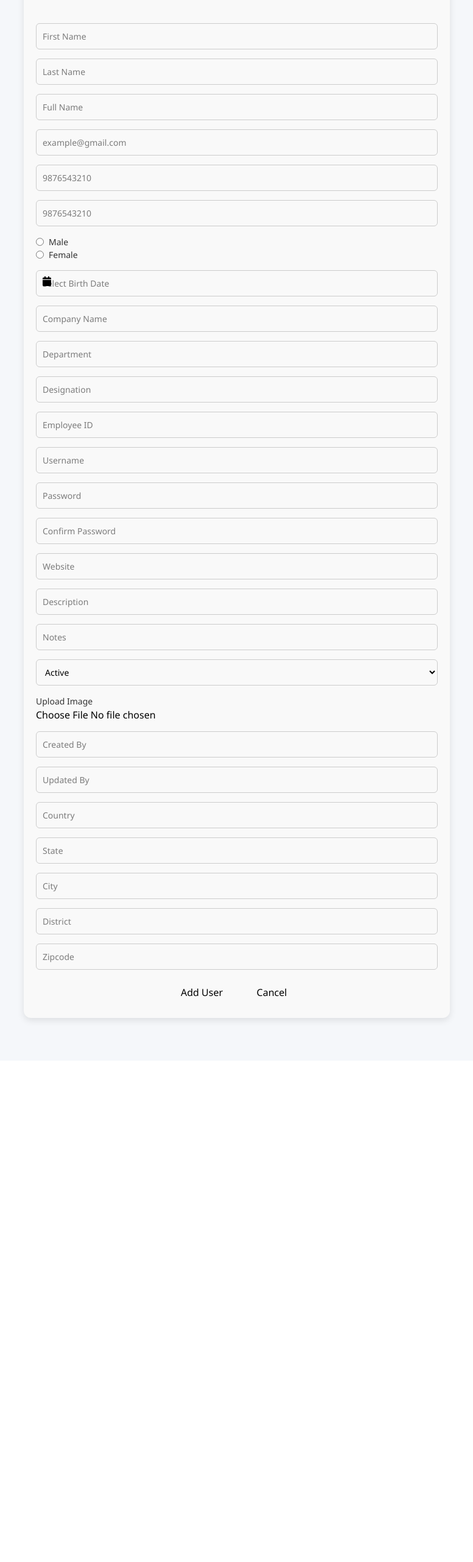
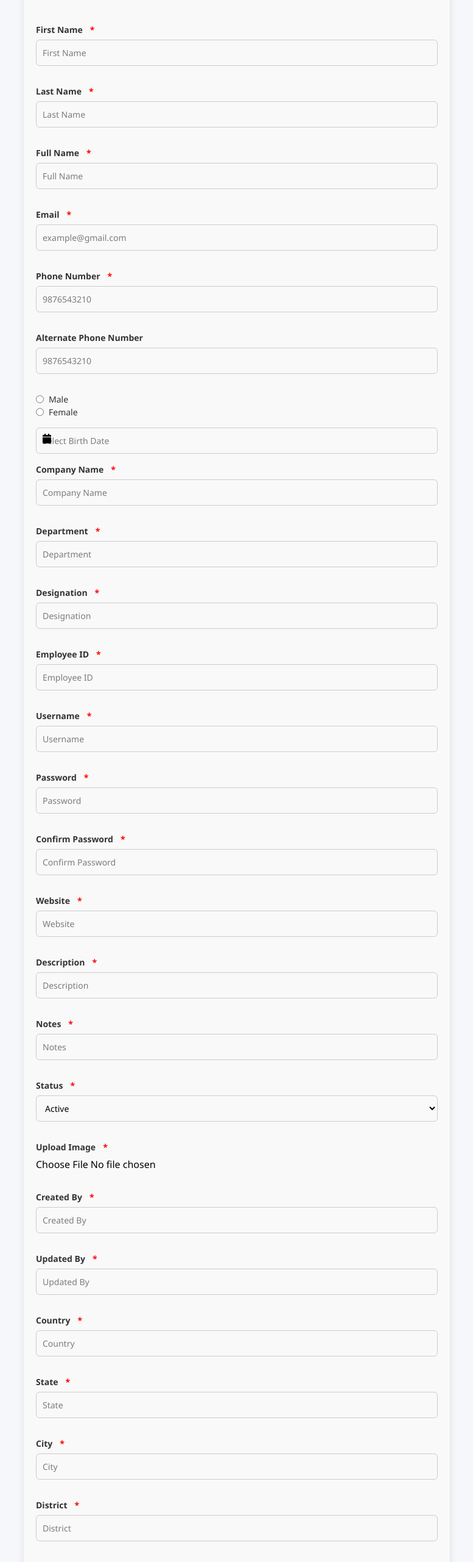
Before and after one commit to Bansi1705/newDemo, a React (Vite) app: page /userProfile in a window 1280 px wide. Shown: the part 234-2795 px from the top of the page at 61% size, without its empty margins (251-1028 px from the left). Before the commit the page ends 1973 px from the top, so only its background shows below. Built offline with nearby package versions, Linux system fonts and the light colour scheme; sample sign-in values are in the browser's storage.

Commit message:
[BC][changes done in userProfile page]

```diff
--- a/src/App.css
+++ b/src/App.css
@@ -1,3 +1,29 @@
 .error-message{
     color:red;
 }
+.form-group {
+  display: flex;
+  flex-direction: column;
+  margin-bottom: 16px;
+}
+
+.form-label {
+  font-size: 14px;
+  font-weight: 600;
+  margin-bottom: 6px;
+}
+
+.required-mark {
+  color: red;
+  margin-left: 4px;
+}
+
+.input-error {
+  border: 1px solid red;
+}
+
+.error-message {
+  color: red;
+  font-size: 12px;
+  margin-top: 4px;
+}
--- a/src/Components/CommonComponents/DropDown.tsx
+++ b/src/Components/CommonComponents/DropDown.tsx
@@ -9,9 +9,19 @@ export const DropDown: React.FC<dropdownOption> = ({
   error,
   dropDownChange,
   placeholder,
+  label,
+  required = false,
 }) => {
   return (
-    <>
+    <div className="form-group">
+      {label && (
+        <label htmlFor="selectFeild" className="form-label">
+          {label}
+
+          {required && <span className="required-mark">*</span>}
+        </label>
+      )}
+
       <select
         name={selectName}
         id="selectFeild"
@@ -21,12 +31,12 @@ export const DropDown: React.FC<dropdownOption> = ({
       >
         {placeholder && <option value="">{placeholder}</option>}
         {optionsLabel?.map((optionLabel, index) => (
-          <option key={index} value={optionLabel} disabled={disabled} >
+          <option key={index} value={optionLabel} disabled={disabled}>
             {optionLabel}
           </option>
         ))}
       </select>
       {error && <p className="form-error">{error}</p>}
-    </>
+    </div>
   );
 };
--- a/src/Components/CommonComponents/FileUpload.tsx
+++ b/src/Components/CommonComponents/FileUpload.tsx
@@ -6,17 +6,20 @@ type FileUploadProps = {
   onFileSelect: (file: File) => void;
   label?: string;
   accept?: string;
+  required?: boolean;
 };
 
 const FileUpload = ({
   onFileSelect,
   label = "Upload File",
   accept = "*/*",
+  required = false,
 }: FileUploadProps) => {
   const handleChange = (e: React.ChangeEvent<HTMLInputElement>) => {
     const file = e.target.files?.[0];
 
-    console.log(file)
+    console.log(file);
+
     if (!file) return;
 
     if (file.size <= CONSTANT.MAX_FILE_SIZE) {
@@ -27,8 +30,12 @@ const FileUpload = ({
   };
 
   return (
-    <div>
-      <label>{label}</label>
+    <div className="form-group">
+      <label className="form-label">
+        {label}
+        {required && <span className="required-mark">*</span>}
+      </label>
+
       <input type="file" accept={accept} onChange={handleChange} />
     </div>
   );
--- a/src/Components/CommonComponents/InputFeild.tsx
+++ b/src/Components/CommonComponents/InputFeild.tsx
@@ -9,10 +9,19 @@ const InputField: React.FC<inputProps> = ({
   error,
   classname,
   placeholder,
-  onKeyDown
+  onKeyDown,
+  label,
+  required = false,
 }) => {
   return (
-    <>
+    <div className="form-group">
+      {label && (
+        <label htmlFor={id} className="form-label">
+          {label}
+          {required && <span className="required-mark">*</span>}
+        </label>
+      )}
+
       <input
         type={type}
         id={id}
@@ -24,8 +33,9 @@ const InputField: React.FC<inputProps> = ({
         onKeyDown={onKeyDown}
         autoComplete="off"
       />
+
       {error && <span className="error-message">{error}</span>}
-    </>
+    </div>
   );
 };
 
--- a/src/Interface/types.ts
+++ b/src/Interface/types.ts
@@ -49,6 +49,8 @@ export interface inputProps {
   classname?: string;
   id?: string;
   onKeyDown?: React.KeyboardEventHandler<HTMLInputElement>;
+  label?:string;
+  required?:boolean;
 }
 
 export interface dropdownOption {
@@ -60,6 +62,8 @@ export interface dropdownOption {
   optionsLabel?: string[];
   error?: string;
   placeholder?: string;
+  label?:string;
+  required?:boolean;
 }
 
 export interface searchBarProps {
--- a/src/Pages/UserProfile.tsx
+++ b/src/Pages/UserProfile.tsx
@@ -20,13 +20,11 @@ function UserProfile() {
     gender: "",
     dateOfBirth: null,
 
-    // Company Details
     companyName: "",
     department: "",
     designation: "",
     employeeId: "",
 
-    // Address Details
     address: [
       {
         country: "",
@@ -37,22 +35,21 @@ function UserProfile() {
       },
     ],
 
-    // Account Details
     username: "",
     password: "",
     confirmPassword: "",
 
-    // Other Details
     website: "",
     description: "",
     notes: "",
-    status: "",
+    status: "Active",
     profileImage: null,
     createdBy: "",
     updatedBy: "",
   };
 
-  const [userData, setUserData] = useState<UserProfile>(initialState);
+  const [userData, setUserData] = useState<UserProfile[]>([]);
+  const [formData, setFormData] = useState<UserProfile>(initialState);
 
   const [error, setError] = useState<Record<string, string>>({});
 
@@ -61,7 +58,7 @@ function UserProfile() {
   ) => {
     const { name, value } = e.target;
 
-    setUserData((prev) => ({
+    setFormData((prev) => ({
       ...prev,
       [name]: value,
     }));
@@ -75,7 +72,7 @@ function UserProfile() {
   const handleAddressChange = (e: React.ChangeEvent<HTMLInputElement>) => {
     const { name, value } = e.target;
 
-    setUserData((prev) => ({
+    setFormData((prev) => ({
       ...prev,
       address: [
         {
@@ -94,124 +91,125 @@ function UserProfile() {
   const validate = () => {
     const newError: Record<string, string> = {};
 
-    if (!userData.firstName.trim()) {
+    if (!formData.firstName.trim()) {
       newError.firstName = CONSTANT.VALIDATION.FIRSTNAME;
     }
 
-    if (!userData.lastName.trim()) {
+    if (!formData.lastName.trim()) {
       newError.lastName = CONSTANT.VALIDATION.LASTNAME;
     }
 
-    if (!userData.fullName.trim()) {
+    if (!formData.fullName.trim()) {
       newError.fullName = CONSTANT.VALIDATION.FULLNAME;
     }
 
-    if (!userData.email.trim()) {
+    if (!formData.email.trim()) {
       newError.email = CONSTANT.VALIDATION.EMAIL;
     } else if (
-      !/^[A-Z0-9._%+-]+@[A-Z0-9.-]+\.[A-Z]{2,}$/i.test(userData.email)
+      !/^[A-Z0-9._%+-]+@[A-Z0-9.-]+\.[A-Z]{2,}$/i.test(formData.email)
     ) {
       newError.email = "Invalid Email Address";
     }
 
-    if (!userData.phoneNumber.trim()) {
+    if (!formData.phoneNumber.trim()) {
       newError.phoneNumber = CONSTANT.VALIDATION.PHONENUMBER;
-    } else if (!/^\d{10}$/.test(userData.phoneNumber)) {
+    } else if (!/^\d{10}$/.test(formData.phoneNumber)) {
       newError.phoneNumber = "Phone Number must be 10 digits";
     }
 
     if (
-      userData.alternatePhoneNumber &&
-      !/^\d{10}$/.test(userData.alternatePhoneNumber)
+      formData.alternatePhoneNumber &&
+      !/^\d{10}$/.test(formData.alternatePhoneNumber)
     ) {
       newError.alternatePhoneNumber = CONSTANT.VALIDATION.ALTERNATEPHONENUMBER;
     }
 
-    if (!userData.gender) {
+    if (!formData.gender) {
       newError.gender = CONSTANT.VALIDATION.GENDER;
     }
 
-    if (!userData.dateOfBirth) {
+    if (!formData.dateOfBirth) {
       newError.dateOfBirth = CONSTANT.VALIDATION.DATEOFBIRTH;
     }
 
-    if (!userData.companyName.trim()) {
+    if (!formData.companyName.trim()) {
       newError.companyName = CONSTANT.VALIDATION.COMPANYNAME;
     }
 
-    if (!userData.department.trim()) {
+    if (!formData.department.trim()) {
       newError.department = CONSTANT.VALIDATION.DEPARTMENT;
     }
 
-    if (!userData.designation.trim()) {
+    if (!formData.designation.trim()) {
       newError.designation = CONSTANT.VALIDATION.DESIGNATION;
     }
 
-    if (!userData.employeeId.trim()) {
+    if (!formData.employeeId.trim()) {
       newError.employeeId = CONSTANT.VALIDATION.EMPLOYEEID;
     }
 
-    if (!userData.username.trim()) {
+    if (!formData.username.trim()) {
       newError.username = CONSTANT.VALIDATION.USERNAME;
     }
 
-    if (!userData.password.trim()) {
+    if (!formData.password.trim()) {
       newError.password = CONSTANT.VALIDATION.PASSWORD;
-    } else if (userData.password.length < 6) {
+    } else if (formData.password.length < 6) {
       newError.password = "Password must be at least 6 characters";
     }
 
-    if (!userData.confirmPassword.trim()) {
+    if (!formData.confirmPassword.trim()) {
       newError.confirmPassword = CONSTANT.VALIDATION.CONFIRMPASSWORD;
-    } else if (userData.password !== userData.confirmPassword) {
+    } else if (formData.password !== formData.confirmPassword) {
       newError.confirmPassword = "Passwords do not match";
     }
 
-    if (!userData.website.trim()) {
+    if (!formData.website.trim()) {
       newError.website = CONSTANT.VALIDATION.WEBSITE;
-    } else if (
-      !/^(https?:\/\/)?([\w-]+\.)+[\w-]{2,}(\/.*)?$/i.test(userData.website)
-    ) {
-      newError.website = "Invalid Website URL";
     }
+    // } else if (
+    //   !/^(https?:\/\/)?([\w-]+\.)+[\w-]{2,}(\/.*)?$/i.test(userData.website)
+    // ) {
+    //   newError.website = "Invalid Website URL";
+    // }
 
-    if (!userData.description.trim()) {
+    if (!formData.description.trim()) {
       newError.description = CONSTANT.VALIDATION.DESCRIPTION;
     }
 
-    if (!userData.notes.trim()) {
+    if (!formData.notes.trim()) {
       newError.notes = CONSTANT.VALIDATION.NOTES;
     }
 
-    if (!userData.status.trim()) {
+    if (!formData.status.trim()) {
       newError.status = CONSTANT.VALIDATION.STATUS;
     }
 
-    if (!userData.createdBy.trim()) {
+    if (!formData.createdBy.trim()) {
       newError.createdBy = CONSTANT.VALIDATION.CREATEDBY;
     }
 
-    if (!userData.updatedBy.trim()) {
+    if (!formData.updatedBy.trim()) {
       newError.updatedBy = CONSTANT.VALIDATION.UPDATEDBY;
     }
 
-    if (!userData.address[0].country.trim()) {
+    if (!formData.address[0].country.trim()) {
       newError.country = CONSTANT.VALIDATION.COUNTRY;
     }
 
-    if (!userData.address[0].state.trim()) {
+    if (!formData.address[0].state.trim()) {
       newError.state = CONSTANT.VALIDATION.STATE;
     }
 
-    if (!userData.address[0].city.trim()) {
+    if (!formData.address[0].city.trim()) {
       newError.city = CONSTANT.VALIDATION.CITY;
     }
 
-    if (!userData.address[0].district.trim()) {
+    if (!formData.address[0].district.trim()) {
       newError.district = CONSTANT.VALIDATION.DISTRICT;
     }
 
-    if (!userData.address[0].zipcode.trim()) {
+    if (!formData.address[0].zipcode.trim()) {
       newError.zipcode = CONSTANT.VALIDATION.ZIPCODE;
     }
 
@@ -230,11 +228,14 @@ function UserProfile() {
       return;
     }
 
-    console.log("Submitted Data:", userData);
+    const updatedData = [...userData, formData];
+    setUserData(updatedData);
+
+    console.log("Submitted Data:", updatedData);
   };
 
   const resetForm = () => {
-    setUserData(initialState);
+    setFormData(initialState);
     setError({});
   };
 
@@ -252,66 +253,77 @@ function UserProfile() {
           <h2 className="userProfile-title">Add New User</h2>
 
           <InputField
+            label="First Name"
+            required={true}
             type="text"
             name="firstName"
             id="firstName"
             placeholder="First Name"
-            value={userData.firstName}
+            value={formData.firstName}
             onChange={handleChange}
             error={error.firstName}
             classname="input-field"
           />
 
           <InputField
+            label="Last Name"
+            required={true}
             type="text"
             name="lastName"
             id="lastName"
             placeholder="Last Name"
-            value={userData.lastName}
+            value={formData.lastName}
             onChange={handleChange}
             error={error.lastName}
             classname="input-field"
           />
 
           <InputField
+            label="Full Name"
+            required={true}
             type="text"
             name="fullName"
             id="fullName"
             placeholder="Full Name"
-            value={userData.fullName}
+            value={formData.fullName}
             onChange={handleChange}
             error={error.fullName}
             classname="input-field"
           />
 
           <InputField
+            label="Email"
+            required={true}
             type="email"
             name="email"
             id="email"
             placeholder="example@gmail.com"
-            value={userData.email}
+            value={formData.email}
             onChange={handleChange}
             error={error.email}
             classname="input-field"
           />
 
           <InputField
+            label="Phone Number"
+            required={true}
             type="tel"
             name="phoneNumber"
             id="phoneNumber"
             placeholder="9876543210"
-            value={userData.phoneNumber}
+            value={formData.phoneNumber}
             onChange={handleChange}
             error={error.phoneNumber}
             classname="input-field"
           />
 
           <InputField
+            label="Alternate Phone Number"
             type="tel"
             name="alternatePhoneNumber"
             id="alternatePhoneNumber"
             placeholder="9876543210"
-            value={userData.alternatePhoneNumber}
+            value={formData.alternatePhoneNumber}
             onChange={handleChange}
             error={error.alternatePhoneNumber}
             classname="input-field"
@@ -323,7 +335,7 @@ function UserProfile() {
                 type="radio"
                 name="gender"
                 value="male"
-                checked={userData.gender === "male"}
+                checked={formData.gender === "male"}
                 onChange={handleChange}
               />
               Male
@@ -334,7 +346,7 @@ function UserProfile() {
                 type="radio"
                 name="gender"
                 value="female"
-                checked={userData.gender === "female"}
+                checked={formData.gender === "female"}
                 onChange={handleChange}
               />
               Female
@@ -344,10 +356,10 @@ function UserProfile() {
           </div>
 
           <ReactDatePicker
-            selectedDate={userData.dateOfBirth}
+            selectedDate={formData.dateOfBirth}
             onChange={(d) => {
-              setUserData({
-                ...userData,
+              setFormData({
+                ...formData,
                 dateOfBirth: d,
               });
 
@@ -364,110 +376,130 @@ function UserProfile() {
           )}
 
           <InputField
+            label="Company Name"
+            required={true}
             type="text"
             name="companyName"
             id="companyName"
             placeholder="Company Name"
-            value={userData.companyName}
+            value={formData.companyName}
             onChange={handleChange}
             error={error.companyName}
             classname="input-field"
           />
 
           <InputField
+            label="Department"
+            required={true}
             type="text"
             name="department"
             id="department"
             placeholder="Department"
-            value={userData.department}
+            value={formData.department}
             onChange={handleChange}
             error={error.department}
             classname="input-field"
           />
 
           <InputField
+            label="Designation"
+            required={true}
             type="text"
             name="designation"
             id="designation"
             placeholder="Designation"
-            value={userData.designation}
+            value={formData.designation}
             onChange={handleChange}
             error={error.designation}
             classname="input-field"
           />
 
           <InputField
+            label="Employee ID"
+            required={true}
             type="text"
             name="employeeId"
             id="employeeId"
             placeholder="Employee ID"
-            value={userData.employeeId}
+            value={formData.employeeId}
             onChange={handleChange}
             error={error.employeeId}
             classname="input-field"
           />
 
           <InputField
+            label="Username"
+            required={true}
             type="text"
             name="username"
             id="username"
             placeholder="Username"
-            value={userData.username}
+            value={formData.username}
             onChange={handleChange}
             error={error.username}
             classname="input-field"
           />
 
           <InputField
+            label="Password"
+            required={true}
             type="password"
             name="password"
             id="password"
             placeholder="Password"
-            value={userData.password}
+            value={formData.password}
             onChange={handleChange}
             error={error.password}
             classname="input-field"
           />
 
           <InputField
+            label="Confirm Password"
+            required={true}
             type="password"
             name="confirmPassword"
             id="confirmPassword"
             placeholder="Confirm Password"
-            value={userData.confirmPassword}
+            value={formData.confirmPassword}
             onChange={handleChange}
             error={error.confirmPassword}
             classname="input-field"
           />
 
           <InputField
+            label="Website"
+            required={true}
             type="text"
             name="website"
             id="website"
             placeholder="Website"
-            value={userData.website}
+            value={formData.website}
             onChange={handleChange}
             error={error.website}
             classname="input-field"
           />
 
           <InputField
+            label="Description"
+            required={true}
             type="text"
             name="description"
             id="description"
             placeholder="Description"
-            value={userData.description}
+            value={formData.description}
             onChange={handleChange}
             error={error.description}
             classname="input-field"
           />
 
           <InputField
+            label="Notes"
+            required={true}
             type="text"
             name="notes"
             id="notes"
             placeholder="Notes"
-            value={userData.notes}
+            value={formData.notes}
             onChange={handleChange}
             error={error.notes}
             classname="input-field"
@@ -476,9 +508,11 @@ function UserProfile() {
           <DropDown
             optionsLabel={statusOptions.map((i) => i.label)}
             selectClasName="input-field"
-            selectValue={userData.status}
+            selectValue={formData.status}
             dropDownChange={handleChange}
             selectName="status"
+            label="Status"
+            required={true}
           />
 
           {error.status && <span className="error">{error.status}</span>}
@@ -486,13 +520,14 @@ function UserProfile() {
           <FileUpload
             label="Upload Image"
             accept="image/*"
+            required={true}
             onFileSelect={(file) => {
               if (!file) return;
 
               const reader = new FileReader();
 
               reader.onloadend = () => {
-                setUserData((prev) => ({
+                setFormData((prev) => ({
                   ...prev,
                   profileImage: reader.result as string,
                 }));
@@ -503,77 +538,91 @@ function UserProfile() {
           />
 
           <InputField
+            label="Created By"
+            required={true}
             type="text"
             name="createdBy"
             id="createdBy"
             placeholder="Created By"
-            value={userData.createdBy}
+            value={formData.createdBy}
             onChange={handleChange}
             error={error.createdBy}
             classname="input-field"
           />
 
           <InputField
+            label="Updated By"
+            required={true}
             type="text"
             name="updatedBy"
             id="updatedBy"
             placeholder="Updated By"
-            value={userData.updatedBy}
+            value={formData.updatedBy}
             onChange={handleChange}
             error={error.updatedBy}
             classname="input-field"
           />
 
           <InputField
+            label="Country"
+            required={true}
             type="text"
             name="country"
             id="country"
             placeholder="Country"
-            value={userData.address[0].country}
+            value={formData.address[0].country}
             onChange={handleAddressChange}
             error={error.country}
             classname="input-field"
           />
 
           <InputField
+            label="State"
+            required={true}
             type="text"
             name="state"
             id="state"
             placeholder="State"
-            value={userData.address[0].state}
+            value={formData.address[0].state}
             onChange={handleAddressChange}
             error={error.state}
             classname="input-field"
           />
 
           <InputField
+            label="City"
+            required={true}
             type="text"
             name="city"
             id="city"
             placeholder="City"
-            value={userData.address[0].city}
+            value={formData.address[0].city}
             onChange={handleAddressChange}
             error={error.city}
             classname="input-field"
           />
 
           <InputField
+            label="District"
+            required={true}
             type="text"
             name="district"
             id="district"
             placeholder="District"
-            value={userData.address[0].district}
+            value={formData.address[0].district}
             onChange={handleAddressChange}
             error={error.district}
             classname="input-field"
           />
 
           <InputField
+            label="Zipcode"
+            required={true}
             type="text"
             name="zipcode"
             id="zipcode"
             placeholder="Zipcode"
-            value={userData.address[0].zipcode}
+            value={formData.address[0].zipcode}
             onChange={handleAddressChange}
             error={error.zipcode}
             classname="input-field"
```
